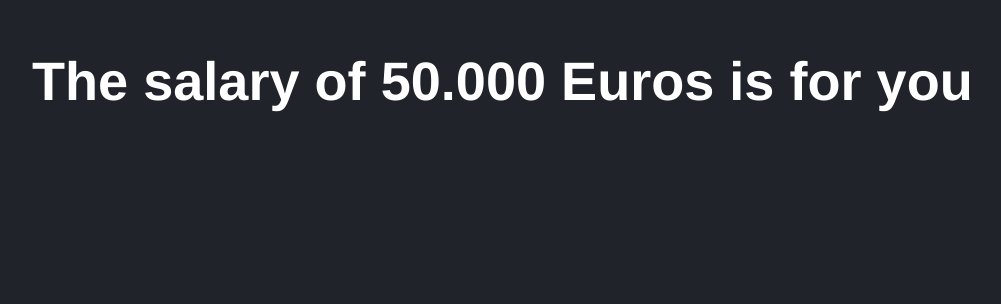
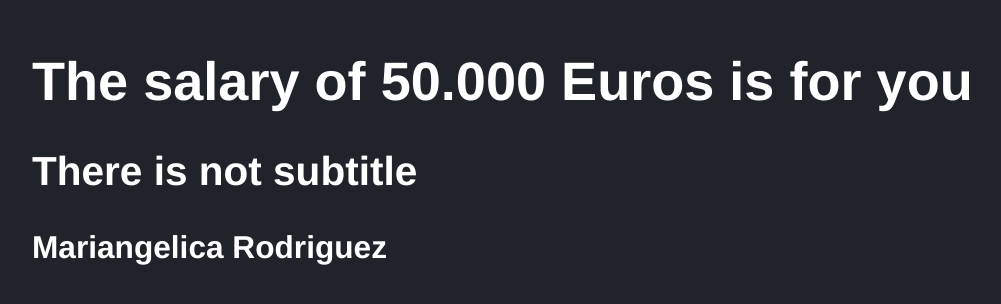
Before and after one commit to Gromarant/ReactCourse, a React (Vite) app in the folder 03-counter-app-vite/: page / in a window 1280 px wide. Shown: the part 134-438 px from the top of the page, without its empty margins (116-1117 px from the left). Built offline with nearby package versions, Linux system fonts and the light colour scheme.

Commit message:
DefaultProps, 42 lessons

```diff
--- a/03-counter-app-vite/src/FirstApp.jsx
+++ b/03-counter-app-vite/src/FirstApp.jsx
@@ -40,7 +40,7 @@
     //Imported and used PropTypes, with Vite the PropTypes are not downlouded
       import PropTypes from 'prop-types';
 
-      export const PropsApp = ( {title} ) => {
+      export const PropsApp = ( { title } ) => {
         return (
           <h1>{ title }</h1>
         )
@@ -49,3 +49,40 @@
       PropsApp.protoTypes = {
         title: PropTypes.string.isRequired,
       }
+
+//lesson 42 - DefaultProps
+  //DefaultProps in the top of the component
+    // export const DefPropsApp = ({
+    //   title,
+    //   subtitle = 'Gromarant',
+    // }) => {
+    //     return (
+    //      <>
+    //         <h1>{ title }</h1>
+    //         <h2>{ subtitle }</h2>
+    //       </>
+    //     )
+    //   }
+
+
+  //DefaultProps in the bottom of the component
+    export const DefPropsApp = ({ title, subtitle, name }) => {
+        return (
+         <>
+            <h1>{ title }</h1>
+            <h2>{ subtitle }</h2>
+            <h3>{ name }</h3>
+          </>
+        )
+      }
+
+    DefPropsApp.defaultProps = {
+      name: 'Mariangelica Rodriguez',
+      subtitle: 'There is not subtitle',
+      title: 'There is not title',
+    }
+
+    DefPropsApp.protoTypes = {
+      subtitle: PropTypes.string.isRequired,
+      title: PropTypes.string.isRequired,
+    }
--- a/03-counter-app-vite/src/main.jsx
+++ b/03-counter-app-vite/src/main.jsx
@@ -1,14 +1,20 @@
 import React from 'react';
 import ReactDOM from 'react-dom/client';
-import { PropsApp } from './FirstApp';
+import { DefPropsApp } from './FirstApp';
+// import { PropsApp } from './FirstApp';
 // import { FirstApp } from './FirstApp';
 // import { HelloWordApp } from './HelloWordApp';
 import './styles.css';
 
 ReactDOM.createRoot( document.getElementById('root') ).render(
     <React.StrictMode>
-        {/* <HelloWordApp /> */}
-        {/* <FirstApp subtitle={25000} /> */}
-        < PropsApp title="The salary of 50.000 Euros is for you" />
+        < DefPropsApp title="The salary of 50.000 Euros is for you" />
     </React.StrictMode>
 );
+
+//Rendering of components
+    // <React.StrictMode>
+    //     {/* <HelloWordApp /> */}
+    //     {/* <FirstApp subtitle={25000} /> */}
+    //     < PropsApp title="The salary of 50.000 Euros is for you" />
+    // </React.StrictMode>
```
